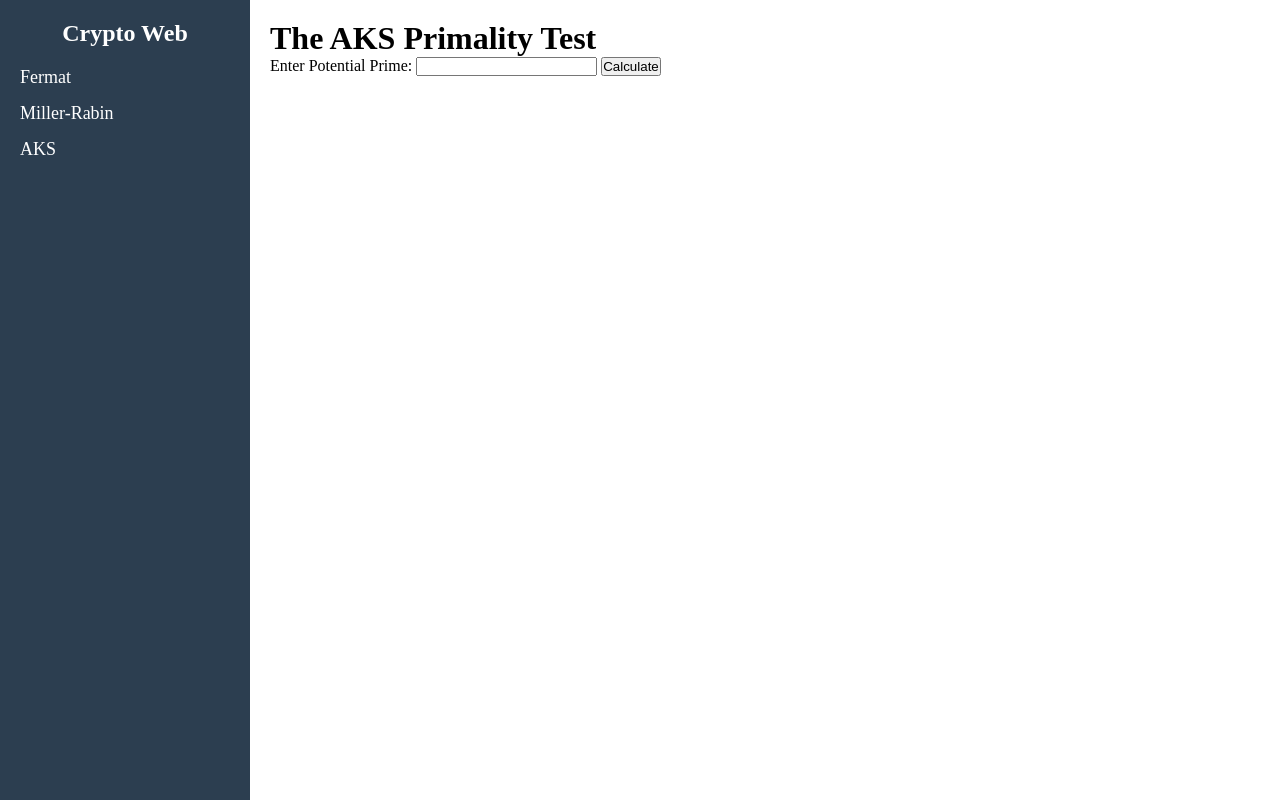
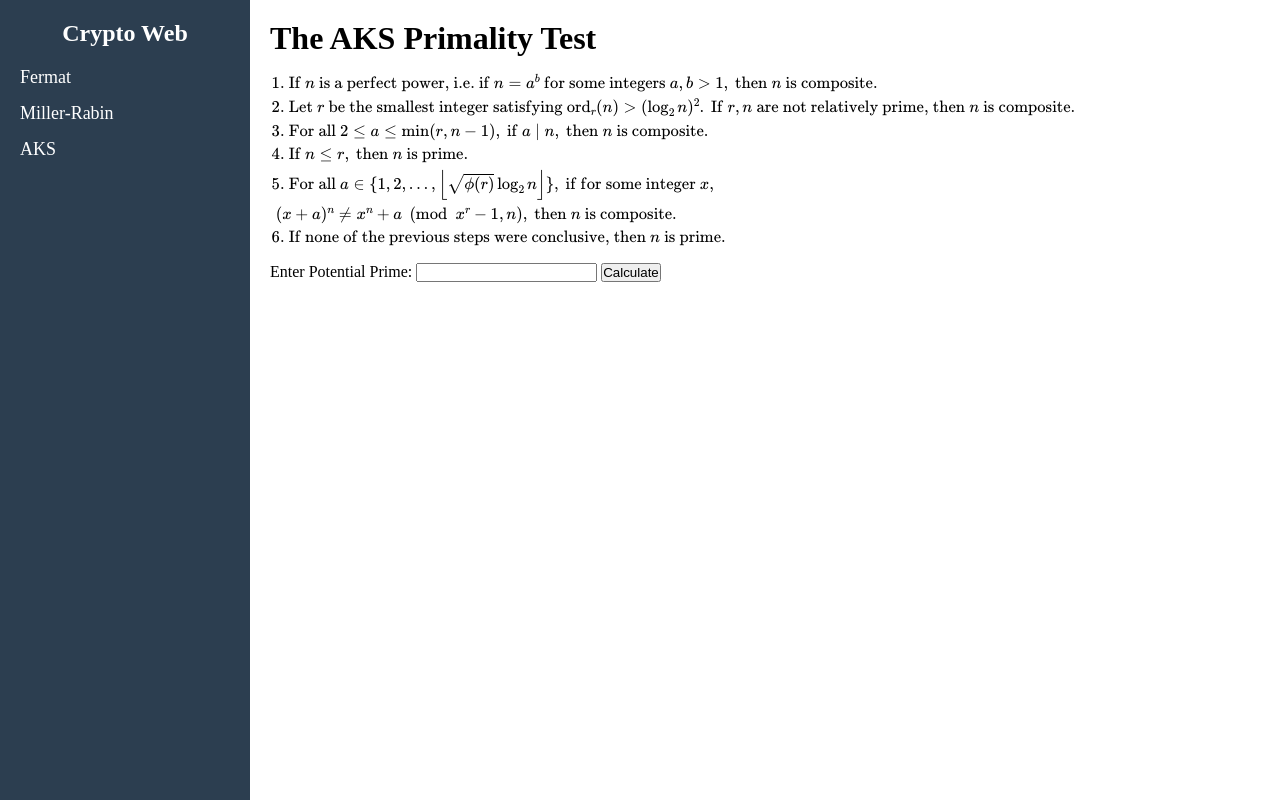
Before and after one commit to enabledornot/crypto_web, a Flask app: page /template_aks.html in a window 1280 px wide. Run offline with Flask 3, Linux system fonts and the light colour scheme.

Commit message:
put latex on webpage

```diff
--- a/templates/aks.html
+++ b/templates/aks.html
@@ -2,10 +2,22 @@
 
 {% block page %}
 <h1>
-    The AKS Primality Test
-</h1>
+    The AKS Primality Test</h1>
+<script>
+
+</script>
 <p>
-
+    \[
+    \begin{array}{l}
+    \text{1. If } n \text{ is a perfect power, i.e. if } n = a^{b} \text{ for some integers } a, b > 1, \text{ then } n \text{ is composite.} \\
+    \text{2. Let } r \text{ be the smallest integer satisfying } \text{ord}_r(n) > (\log_2 n)^2. \text{ If } r, n \text{ are not relatively prime, then } n \text{ is composite.} \\
+    \text{3. For all } 2 \leq a \leq \min(r, n-1), \text{ if } a \mid n, \text{ then } n \text{ is composite.} \\
+    \text{4. If } n \leq r, \text{ then } n \text{ is prime.} \\
+    \text{5. For all } a \in \{ 1, 2, \dots, \left\lfloor \sqrt{\phi(r)} \log_2 n \right\rfloor\}, \text{ if for some integer } x, \\
+    \text{   } (x + a)^n \neq x^n + a \pmod{x^r - 1, n}, \text{ then } n \text{ is composite.} \\
+    \text{6. If none of the previous steps were conclusive, then } n \text{ is prime.}
+    \end{array}
+    \]
 </p>
 <label for="prime_test">Enter Potential Prime:</label>
     <input type="number" id="prime_test" name="prime_test" min="0">
```
Also changed, not shown: templates/miller-rabin.html (+12 -7 lines).
